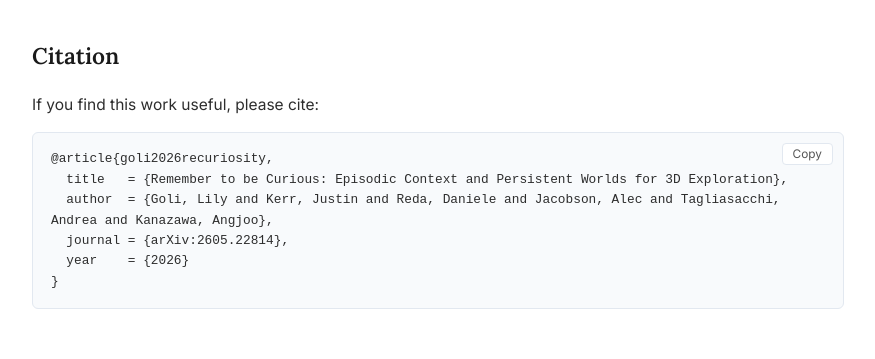
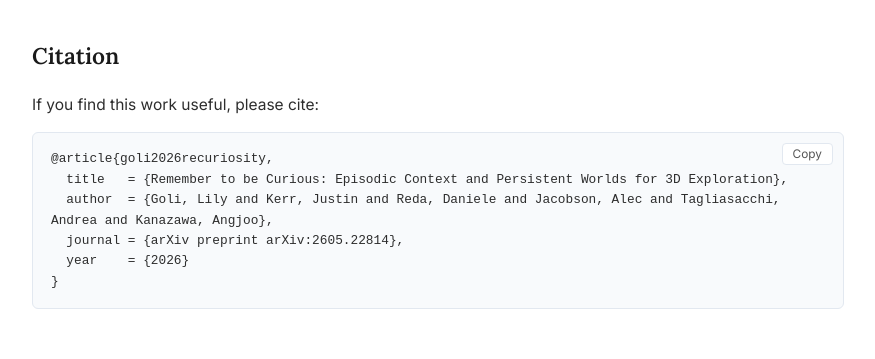
Before and after one commit to recuriosity/recuriosity.github.io, a plain HTML site: page index.html in a window 1280 px wide. Shown: the part 11180-11539 px from the top of the page, without its empty margins (202-1077 px from the left). Drawn offline with nearby package versions, Linux system fonts and the light colour scheme.

Commit message:
Update index.html

```diff
--- a/index.html
+++ b/index.html
@@ -940,7 +940,7 @@
     <div class="citation-block" id="bibtex-block">@article{goli2026recuriosity,
   title   = {Remember to be Curious: Episodic Context and Persistent Worlds for 3D Exploration},
   author  = {Goli, Lily and Kerr, Justin and Reda, Daniele and Jacobson, Alec and Tagliasacchi, Andrea and Kanazawa, Angjoo},
-  journal = {arXiv:2605.22814},
+  journal = {arXiv preprint arXiv:2605.22814},
   year    = {2026}
 }<button class="copy-btn" onclick="copyBibtex()">Copy</button></div>
   </div>
```
